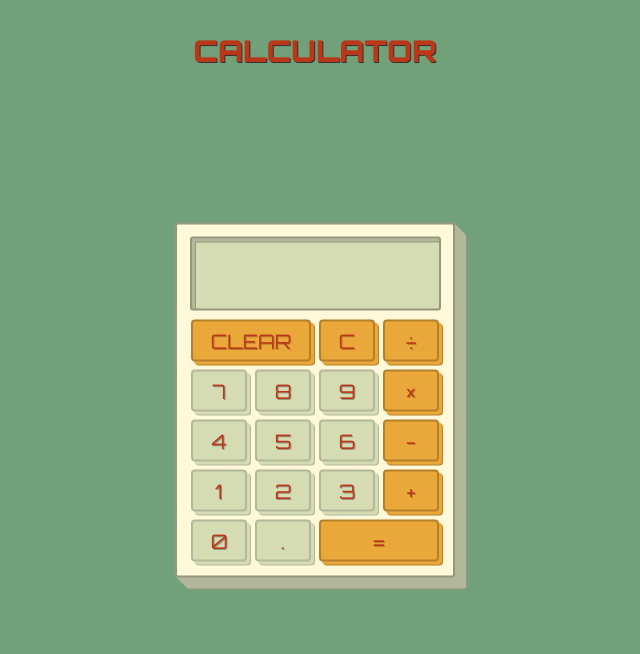
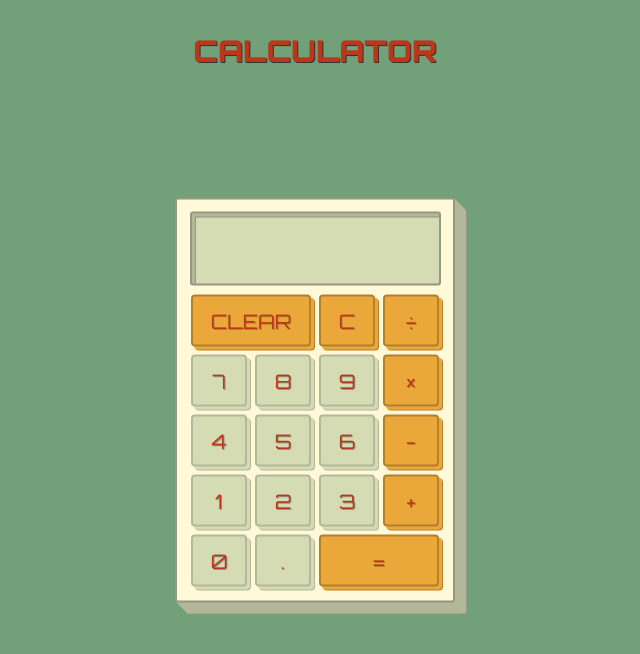
Before and after one commit to rylandinthesun/React-Calculator, a React (Create React App) app: page / in a window 1280 px wide. Shown: the top 654 px of the page, without its empty margins (325-965 px from the left). Built offline with nearby package versions, Linux system fonts and the light colour scheme.

Commit message:
css changes

```diff
--- a/src/App.scss
+++ b/src/App.scss
@@ -71,7 +71,7 @@ h1 {
 .keypad {
 	display: grid;
 	grid-template-columns: repeat(4, 1fr);
-	grid-auto-rows: minmax(50px, auto);
+	grid-auto-rows: minmax(60px, auto);
 	background: $light;
 	margin-top: 5px;
 	min-width: 256px;
```
